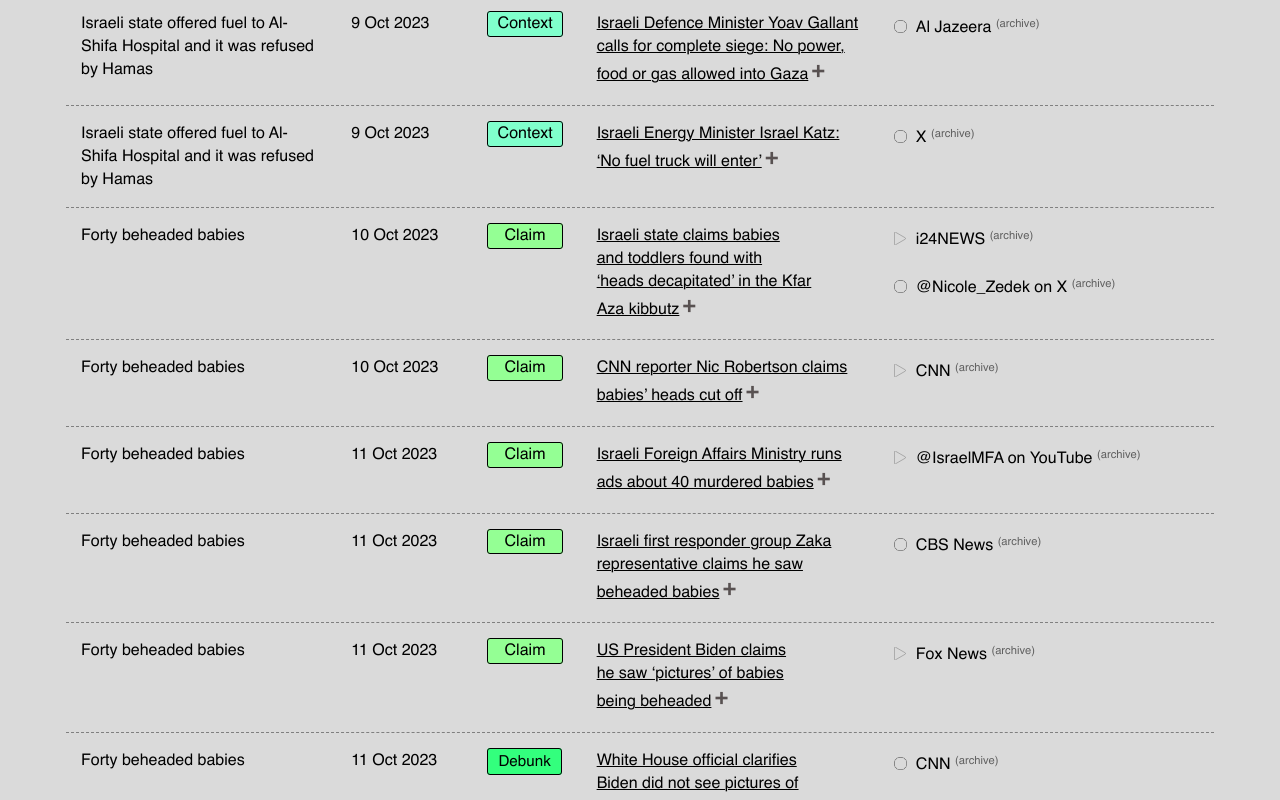
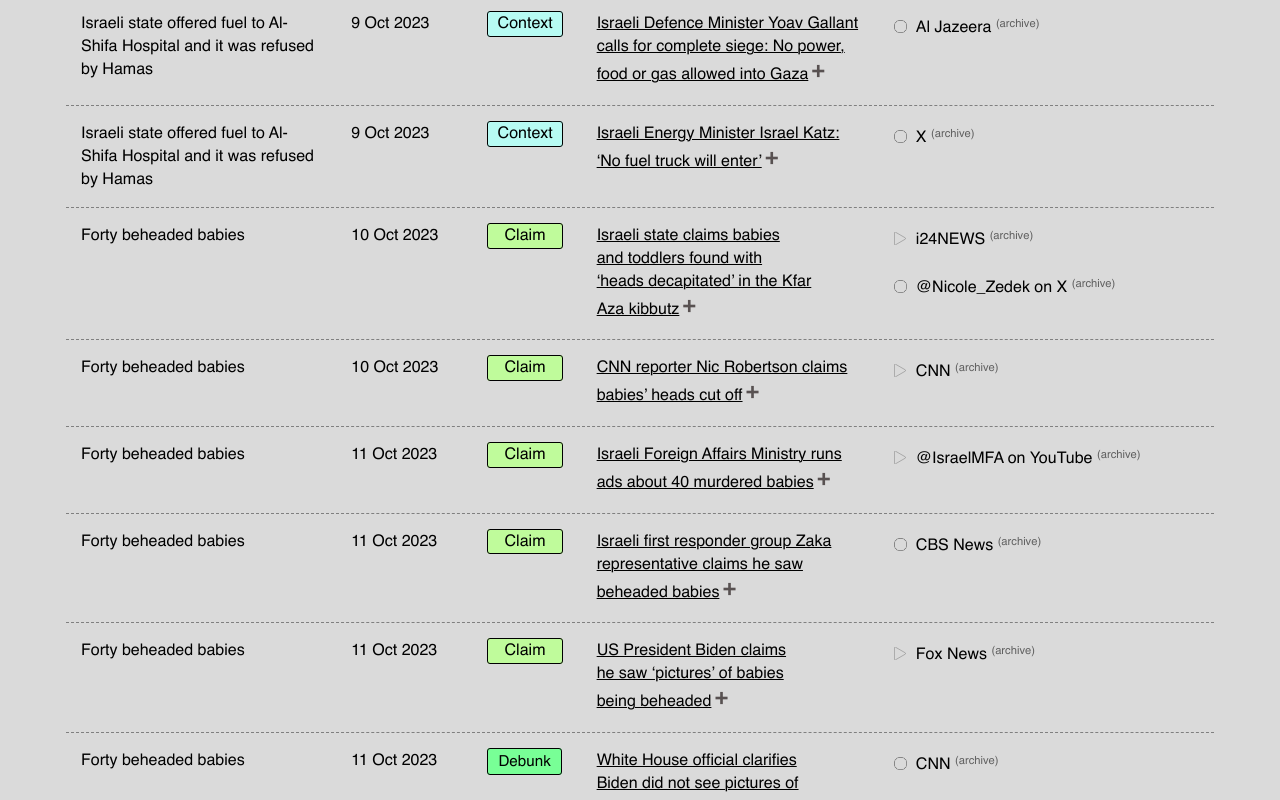
Before and after one commit to tamtzekin/hasbara-tracker, a React (Create React App) app: page /tracker in a window 1280 px wide. Shown: the part 660-1460 px from the top of the page. Built offline with nearby package versions, Linux system fonts and the light colour scheme.

Commit message:
recoloured claim tags

```diff
--- a/src/components/Tracker.css
+++ b/src/components/Tracker.css
@@ -99,14 +99,16 @@ button {
     border: solid 0.5px;
     padding: 5% 21% 5% 21%;
     border-radius: 3px;
-    background: #94ff94;
+    /* background: #94ff94; */
+    background: #bffb9b;
 }
 
 .context-tag {
     border: solid 0.5px;
     padding: 5% 12% 5% 12%;
     border-radius: 3px;
-    background: #80ffcc;
+    /* background: #80ffcc; */
+    background: #b7fbf3;
 }
 
 .debunk-tag {
@@ -114,7 +116,8 @@ button {
     border: solid 0.5px;
     padding: 6% 13% 6% 13%;
     border-radius: 3px;
-    background: #33ff7d;
+    /* background: #33ff7d; */
+    background: #78ff96;
 }
 
 h1.claim-heading {
```
